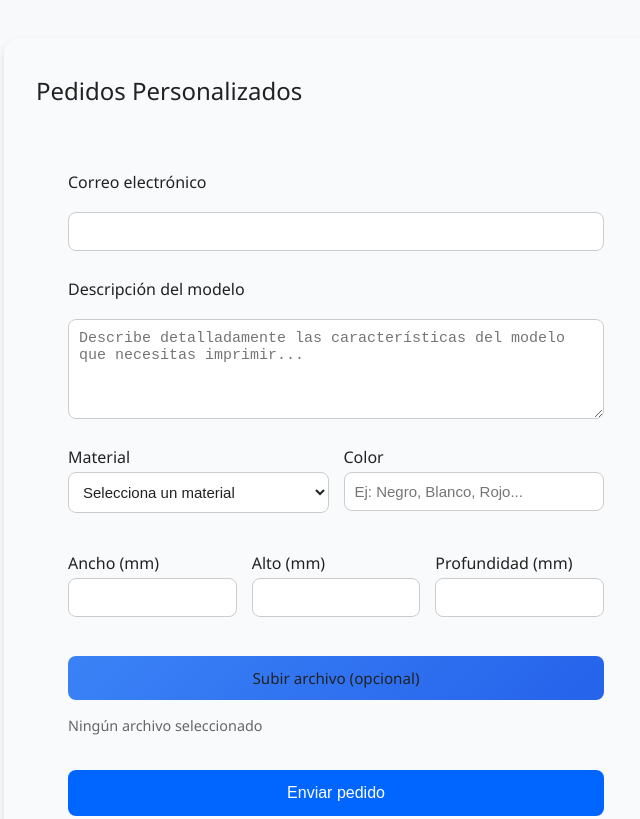
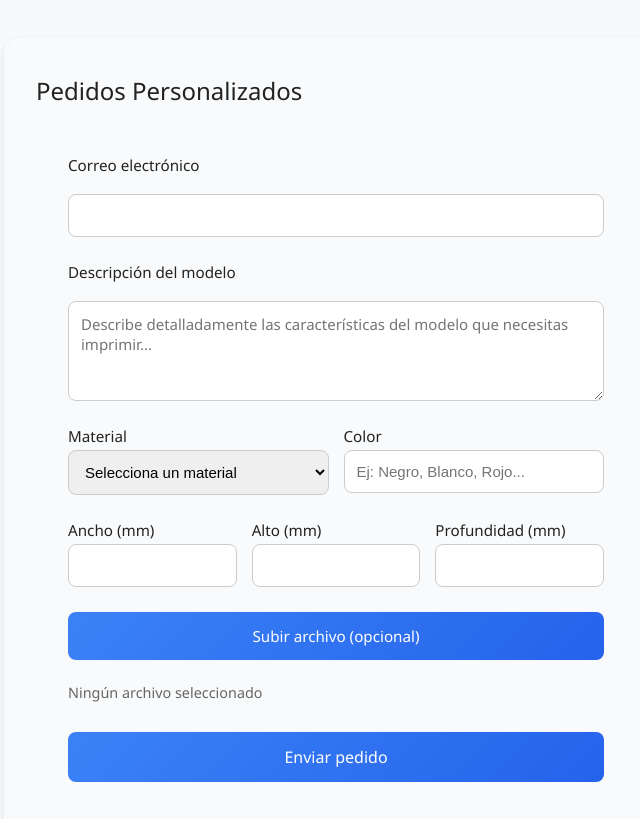
Before and after one commit to xSantiiiiiiiiiiiix/htdocs, a plain HTML site: page index.html in a window 1280 px wide. Shown: the part 860-1679 px from the top of the page, without its empty margins (304-944 px from the left). Drawn offline with Linux system fonts and the light colour scheme.

```diff
--- a/index.html
+++ b/index.html
@@ -122,12 +122,14 @@
             </div>
 
             <div class="file-upload">
-                <label for="archivo" class="file-label">Subir archivo (opcional)</label>
+                <label for="archivo" class="file-label">
+                    <span>Subir archivo (opcional)</span>
+                </label>
                 <input type="file" id="archivo" name="archivo" accept=".stl,.obj,.3mf,.step,.iges,.blend,.png,.jpg,.jpeg">
                 <span class="file-name" id="file-name">Ningún archivo seleccionado</span>
             </div>
 
-            <button type="submit">Enviar pedido</button>
+            <button type="submit"><span>Enviar pedido</span></button>
         </form>
     </section>
 
--- a/script.js
+++ b/script.js
@@ -1,16 +1,18 @@
 window.addEventListener("load", () => {
     const logo = document.querySelector(".preloader-logo img");
 
-    // Mostrar logo instantáneamente
-    logo.style.opacity = 1;
+    // Mostrar logo más rápido
+    setTimeout(() => {
+      logo.style.opacity = 1;
+    }, 200); // antes: 300ms
 
-    // Abrir paneles más rápido
+    // Abrir paneles antes
     setTimeout(() => {
       document.querySelector(".panel.left").style.transform = "translateX(-100%)";
       document.querySelector(".panel.right").style.transform = "translateX(100%)";
-    }, 400); // antes: 600ms
+    }, 600); // antes: 1000ms
 
-    // Ocultar preloader más rápido
+    // Ocultar preloader antes
     setTimeout(() => {
       const preloader = document.getElementById("preloader");
       preloader.style.opacity = 0;
@@ -22,7 +24,7 @@ window.addEventListener("load", () => {
       setTimeout(() => {
         preloader.style.display = "none";
       }, 300);
-    }, 800); // antes: 1200ms
+    }, 1200); // antes: 2000ms
   });
 
 
--- a/style.css
+++ b/style.css
@@ -162,6 +162,8 @@ section:nth-child(even) {
     display: flex;
     flex-direction: column;
     gap: 8px;
+    position: relative;
+    min-height: 90px;
 }
 
 .file-upload input[type="file"] {
@@ -180,18 +182,50 @@ section:nth-child(even) {
     transition: all 0.3s ease;
     border: none;
     outline: none;
+    position: relative;
+    z-index: 1;
+    overflow: hidden;
 }
 
 .file-label:hover {
+    transform: translateY(-2px);
+    box-shadow: 0 4px 12px rgba(37, 99, 235, 0.2);
+}
+
+.file-label:active {
+    transform: translateY(0);
+}
+
+.file-label::before {
+    content: '';
+    position: absolute;
+    left: 0;
+    top: 0;
+    width: 100%;
+    height: 100%;
     background: linear-gradient(135deg, #2563eb, #1d4ed8);
-    transform: translateY(-1px);
-    box-shadow: 0 4px 12px rgba(37, 99, 235, 0.2);
+    opacity: 0;
+    transition: opacity 0.3s ease;
+}
+
+.file-label:hover::before {
+    opacity: 1;
+}
+
+.file-label span {
+    position: relative;
+    z-index: 2;
 }
 
 .file-name {
     font-size: 0.9rem;
     color: #666;
     margin-top: 4px;
+    font-family: 'Segoe UI', sans-serif;
+    position: absolute;
+    bottom: 0;
+    left: 0;
+    width: 100%;
 }
 
 /* Dark mode styles */
@@ -1472,13 +1506,15 @@ header {
     background-color: #1e1e1e;
     color: #222;
     padding: 30px;
+    padding-bottom: 15px;
     border-radius: 12px;
     max-width: 800px;
     margin: 0 auto;
+    font-family: 'Segoe UI', sans-serif;
 }
 
 .pedido-form h2 {
-    margin-bottom: 20px;
+    margin-bottom: 10px;
     font-size: 24px;
     font-weight: 500;
     color: #222;
@@ -1488,99 +1524,129 @@ header {
     display: flex;
     flex-direction: column;
     gap: 15px;
-}
-
-.pedido-form label {
-    display: block;
-    margin-bottom: 4px;
-    font-weight: 500;
-    color: #222;
-}
-
-.pedido-form input,
-.pedido-form textarea,
-.pedido-form select {
-    width: 100%;
-    padding: 10px;
-    background-color: #ffffff;
-    border: 1px solid #ccc;
-    border-radius: 8px;
-    font-size: 15px;
-    color: #222;
-    margin-bottom: 12px;
-}
-
-.pedido-form textarea {
-    min-height: 100px;
-    resize: vertical;
+    margin-top: 5px;
+}
+
+.form-group {
+    display: flex;
+    flex-direction: column;
+    margin: 0;
 }
 
 .form-row {
     display: grid;
-    grid-template-columns: 1fr 1fr;
+    grid-template-columns: repeat(2, 1fr);
     gap: 15px;
-    margin-bottom: 12px;
+    align-items: flex-start;
 }
 
 .dimensiones-row {
     display: grid;
     grid-template-columns: repeat(3, 1fr);
     gap: 15px;
-    margin-bottom: 12px;
-}
-
-.file-upload {
-    margin-bottom: 15px;
-    display: flex;
-    flex-direction: column;
-    gap: 8px;
-}
-
-.file-upload input[type="file"] {
-    display: none;
-}
-
+    align-items: flex-start;
+}
+
+.form-group label,
+.pedido-form label {
+    margin-bottom: 4px;
+    font-weight: 500;
+    font-size: 0.95rem;
+}
+
+.form-group input,
+.form-group textarea,
+.form-group select,
+.pedido-form input,
+.pedido-form textarea,
+.pedido-form select {
+    margin-bottom: 10px;
+}
+
+.pedido-form h2 {
+    margin-bottom: 10px;
+}
+
+/* Responsive */
+@media (max-width: 768px) {
+    .form-row {
+        grid-template-columns: 1fr;
+        gap: 15px;
+    }
+
+    /* Mantener dimensiones en una fila */
+    .dimensiones-row {
+        display: grid;
+        grid-template-columns: repeat(3, 1fr);
+        gap: 10px;
+    }
+
+    .dimensiones-row input {
+        font-size: 14px;
+        padding: 8px;
+    }
+
+    .dimensiones-row label {
+        font-size: 14px;
+    }
+}
+
+@media (max-width: 480px) {
+    .dimensiones-row {
+        gap: 5px;
+    }
+
+    .dimensiones-row input {
+        padding: 8px 4px;
+    }
+}
+
+.pedido-form button,
 .file-label {
-    display: inline-block;
-    padding: 12px 20px;
-    background: linear-gradient(135deg, #3b82f6, #2563eb);
-    color: white;
-    border-radius: 8px;
-    cursor: pointer;
-    font-size: 0.95rem;
-    text-align: center;
-    transition: all 0.3s ease;
-    border: none;
-    outline: none;
-}
-
-.file-label:hover {
-    background: linear-gradient(135deg, #2563eb, #1d4ed8);
-    transform: translateY(-1px);
-    box-shadow: 0 4px 12px rgba(37, 99, 235, 0.2);
-}
-
-.file-name {
-    font-size: 0.9rem;
-    color: #666;
-    margin-top: 4px;
-}
-
-.pedido-form button {
     width: 100%;
     padding: 14px;
-    background-color: #0066ff;
+    background: linear-gradient(135deg, #3b82f6, #2563eb);
     color: white;
     border: none;
     border-radius: 8px;
     font-size: 16px;
     cursor: pointer;
-    transition: background-color 0.3s ease;
-    margin-top: 5px;
-}
-
-.pedido-form button:hover {
-    background-color: #0052cc;
+    transition: all 0.3s ease;
+    margin-top: 0;
+    font-family: 'Segoe UI', sans-serif;
+    position: relative;
+    overflow: hidden;
+}
+
+.pedido-form button:hover,
+.file-label:hover {
+    transform: translateY(-2px);
+    box-shadow: 0 4px 12px rgba(37, 99, 235, 0.2);
+}
+
+.pedido-form button:active {
+    transform: translateY(0);
+}
+
+.pedido-form button::before {
+    content: '';
+    position: absolute;
+    left: 0;
+    top: 0;
+    width: 100%;
+    height: 100%;
+    background: linear-gradient(135deg, #2563eb, #1d4ed8);
+    opacity: 0;
+    transition: opacity 0.3s ease;
+}
+
+.pedido-form button:hover::before {
+    opacity: 1;
+}
+
+.pedido-form button span {
+    position: relative;
+    z-index: 2;
 }
 
 /* Dark mode styles */
@@ -1609,20 +1675,6 @@ header {
 
 .dark .file-name {
     color: #888;
-}
-
-/* Responsive */
-@media (max-width: 768px) {
-    .pedido-form {
-        padding: 20px;
-        margin: 15px;
-    }
-
-    .form-row,
-    .dimensiones-row {
-        grid-template-columns: 1fr;
-        gap: 10px;
-    }
 }
 
 /* Menú hamburguesa */
@@ -1656,7 +1708,7 @@ header {
     width: 80%;
     max-width: 300px;
     height: 100vh;
-    background-color: #1f2937;
+    background-color: #d5f1f6;
     z-index: 1000;
     transition: left 0.3s ease;
     padding: 20px;
@@ -1679,7 +1731,7 @@ header {
 }
 
 .mobile-nav ul li a {
-    color: white;
+    color: #1e2a3a;
     text-decoration: none;
     font-size: 1.1rem;
     display: block;
@@ -1699,7 +1751,15 @@ header {
 
 /* Dark mode para menú móvil */
 .dark .mobile-nav {
-    background-color: #111827;
+    background-color: #3a80c2;
+}
+
+.dark .mobile-nav ul li a {
+    color: white;
+}
+
+.dark .mobile-nav ul li a:hover {
+    background-color: #214ba7;
 }
 
 /* Media queries para menú responsive */
@@ -1745,3 +1805,9 @@ header {
         right: 15px;
     }
 }
+
+.pedido-form textarea {
+    min-height: 100px;
+    resize: vertical;
+    font-family: 'Segoe UI', sans-serif;
+}
```
